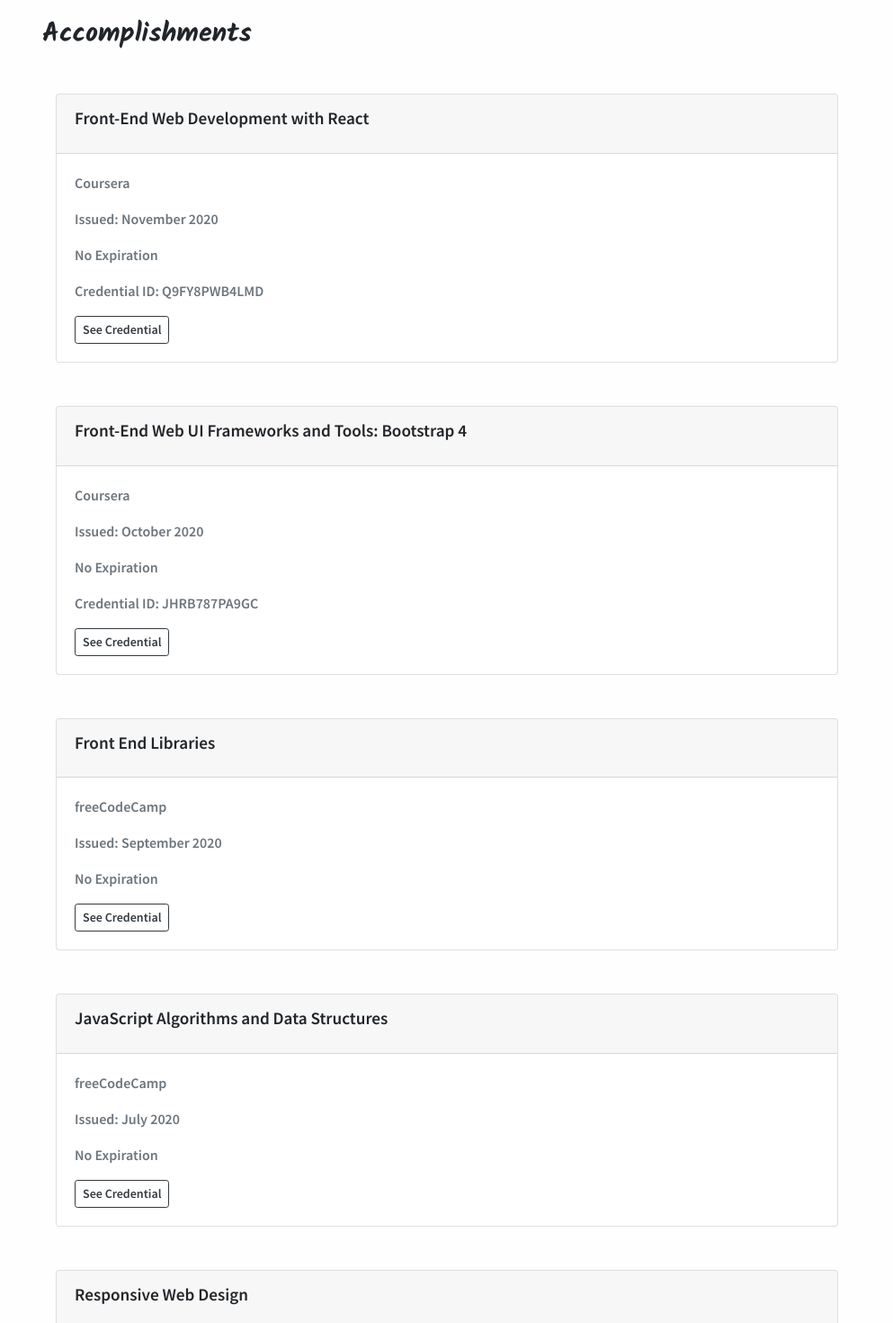
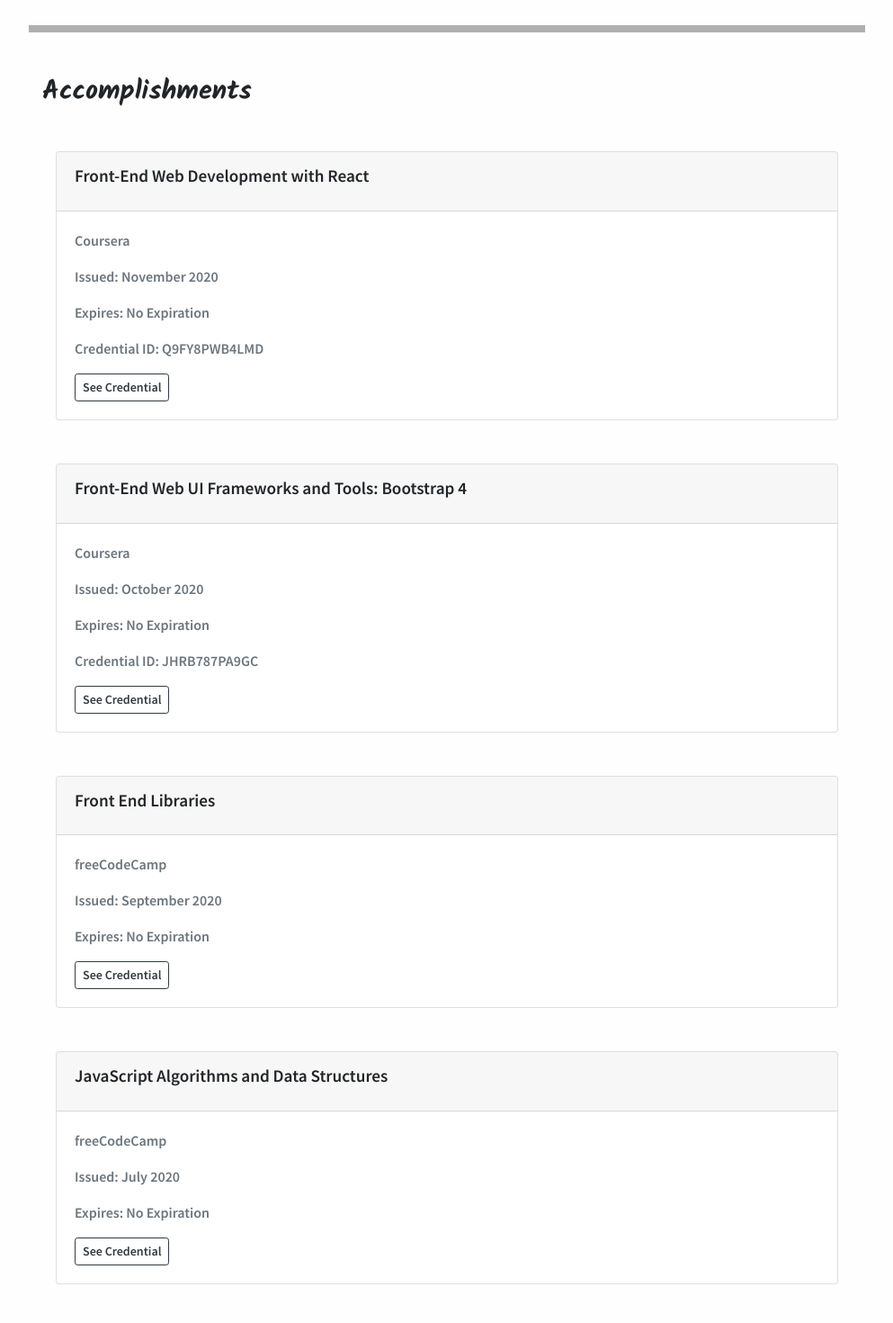
Before and after one commit to JanineLapiz/my-portfolio, a React (Create React App) app: page / in a window 1280 px wide. Shown: the part 2666-4136 px from the top of the page at 90% size, without its empty margins (3-996 px from the left). Built offline with nearby package versions, Linux system fonts and the light colour scheme.

Commit message:
Tweaked grid layout for Projects section

```diff
--- a/src/Components/Accomplishments.jsx
+++ b/src/Components/Accomplishments.jsx
@@ -1,4 +1,6 @@
 import React from 'react';
+import data from '../project-data.json';
+
 
 export default function Accomplishments() {
     return(
@@ -6,120 +8,24 @@
             <h2>Accomplishments</h2>
 
             <div className='container'>
-                <div className='my-5'>
+                {data.accomplishments.map(item =>
+                    <div className='my-5' key={item.id}>
                         <div className='card'>
                             <div className='card-header'>
-                            <div className='card-title'>Front-End Web Development with React</div>
+                                <div className='card-title'>{item.title}</div>
                             </div>
                             <div className='card-body'>
                                 <div className='card-text text-muted'>
-                                <p>Coursera</p>
-                                <p><strong>Issued:</strong> November 2020</p>
-                                <p>No Expiration</p>
-                                <p><strong>Credential ID:</strong> Q9FY8PWB4LMD</p>
-                                <a className='btn btn-outline-dark btn-sm' target='_blank' rel='noreferrer' href='https://www.coursera.org/account/accomplishments/certificate/Q9FY8PWB4LMD'>See Credential</a>
+                                    <p>{item.issued_by}</p>
+                                    <p><strong>Issued:</strong> {item.issued}</p>
+                                    <p><strong>Expires:</strong> {item.expires}</p>
+                                    {item.credential_id && (<p><strong>Credential ID:</strong> {item.credential_id}</p>)}
+                                    <a className='btn btn-outline-dark btn-sm' target='_blank' rel='noreferrer' href={item.credential_url}>See Credential</a>
                                 </div>
                             </div>
                         </div>
                     </div>
-
-                <div className='my-5'>
-                    <div className='card'>
-                        <div className='card-header'>
-                            <div className='card-title'>Front-End Web UI Frameworks and Tools: Bootstrap 4</div>
-                        </div>
-                        <div className='card-body'>
-                            <div className='card-text text-muted'>
-                                <p>Coursera</p>
-                                <p><strong>Issued:</strong> October 2020</p>
-                                <p>No Expiration</p>
-                                <p><strong>Credential ID:</strong> JHRB787PA9GC</p>
-                                <a className='btn btn-outline-dark btn-sm' target='_blank' rel='noreferrer' href='https://www.coursera.org/account/accomplishments/certificate/JHRB787PA9GC'>See Credential</a>
-                            </div>
-                        </div>
-                    </div>
-                </div>
-
-                <div className='my-5'>
-                    <div className='card'>
-                        <div className='card-header'>
-                            <div className='card-title'>Front End Libraries</div>
-                        </div>
-                        <div className='card-body'>
-                            <div className='card-text text-muted'>
-                                <p>freeCodeCamp</p>
-                                <p><strong>Issued:</strong> September 2020</p>
-                                <p>No Expiration</p>
-                                <a className='btn btn-outline-dark btn-sm' target='_blank' rel='noreferrer' href='https://www.freecodecamp.org/certification/blueberryfridge/front-end-libraries'>See Credential</a>
-                            </div>
-                        </div>
-                    </div>
-                </div>
-
-                <div className='my-5'>
-                    <div className='card'>
-                        <div className='card-header'>
-                            <div className='card-title'>JavaScript Algorithms and Data Structures</div>
-                        </div>
-                        <div className='card-body'>
-                            <div className='card-text text-muted'>
-                                <p>freeCodeCamp</p>
-                                <p><strong>Issued:</strong> July 2020</p>
-                                <p>No Expiration</p>
-                                <a className='btn btn-outline-dark btn-sm' target='_blank' rel='noreferrer' href='https://www.freecodecamp.org/certification/blueberryfridge/javascript-algorithms-and-data-structures'>See Credential</a>
-                            </div>
-                        </div>
-                    </div>
-                </div>
-
-                <div className='my-5'>
-                    <div className='card'>
-                        <div className='card-header'>
-                            <div className='card-title'>Responsive Web Design</div>
-                        </div>
-                        <div className='card-body'>
-                            <div className='card-text text-muted'>
-                                <p>freeCodeCamp</p>
-                                <p><strong>Issued:</strong> July 2020</p>
-                                <p>No Expiration</p>
-                                <a className='btn btn-outline-dark btn-sm' target='_blank' rel='noreferrer' href='https://www.freecodecamp.org/certification/blueberryfridge/responsive-web-design'>See Credential</a>
-                            </div>
-                        </div>
-                    </div>
-                </div>
-
-                <div className='my-5'>
-                    <div className='card'>
-                        <div className='card-header'>
-                            <div className='card-title'>Board of Agricultural and Biosystems Engineering</div>
-                        </div>
-                        <div className='card-body'>
-                            <div className='card-text text-muted'>
-                                <p>Philippine Professional Regulation Commission</p>
-                                <p><strong>Issued:</strong> December 2019</p>
-                                <p><strong>Expires:</strong> May 2022</p>
-                                <p><strong>Credential ID:</strong> 0010532</p>
-                            </div>
-                        </div>
-                    </div>
-                </div>
-
-                <div className='my-5'>
-                    <div className='card'>
-                        <div className='card-header'>
-                            <div className='card-title'>Bachelor's Degree in Agricultural and Biosystems Engineering</div>
-                        </div>
-                        <div className='card-body'>
-                            <div className='card-text text-muted'>
-                                <p>University of the Philippines Los Baños</p>
-                                <p><strong>Issued:</strong> January 2019</p>
-                                <p>No Expiration</p>
-                            </div>
-                        </div>
-                    </div>
-                </div>
-
-
+                )}
             </div>
         </div>
     );
--- a/src/Components/Projects.jsx
+++ b/src/Components/Projects.jsx
@@ -9,9 +9,9 @@
 
             <div id='cp-projects' className='my-5'>
                 <h3>CodePen</h3>
-                <div class="projects">{data.codepen.map(item => {
+                <div className="projects px-5 py-3">{data.projects.codepen.map(item => {
                     return (
-                    <a role='button' class='btn' href={item.url} target='_blank' rel='noreferrer'><figure>
+                    <a role='button' className='btn mx-5' href={item.url} target='_blank' rel='noreferrer' key={item.id}><figure>
                         <img src={item['img-url']} alt={item.name} />
                         <figcaption>{item.name}</figcaption>
                     </figure></a>
@@ -21,9 +21,9 @@
 
             <div id='heroku-projects' className='my-5'>
                 <h3>Heroku</h3>
-                <div class="projects">{data.heroku.map(item => {
+                <div class="projects px-5 py-3">{data.projects.heroku.map(item => {
                     return (
-                    <figure>
+                    <figure key={item.id} className='mx-5'>
                         <img src={item["img-url"]} alt={item.name} />
                         <figcaption class='col px-2'>
                             <a role='button' className='btn btn-dark btn-block mt-3' href={item['img-url']} target='_blank' rel='noreferrer'>{item.name}</a>
--- a/src/project-data.json
+++ b/src/project-data.json
@@ -1,4 +1,5 @@
 {
+    "projects": {
         "codepen": [
             {"id": 1,
             "name": "Pomodoro Clock",
@@ -40,4 +41,63 @@
             "repository": "https://github.com/BlueberryFridge/my-portfolio"
             }
         ]
+    },
+    "accomplishments": [
+        {"id": 8,
+        "title": "Front-End Web Development with React",
+        "issued_by": "Coursera",
+        "issued": "November 2020",
+        "expires": "No Expiration",
+        "credential_id": "Q9FY8PWB4LMD",
+        "credential_url": "https://www.coursera.org/account/accomplishments/certificate/Q9FY8PWB4LMD"
+        },
+        {"id": 9,
+        "title": "Front-End Web UI Frameworks and Tools: Bootstrap 4",
+        "issued_by": "Coursera",
+        "issued": "October 2020",
+        "expires": "No Expiration",
+        "credential_id": "JHRB787PA9GC",
+        "credential_url": "https://www.coursera.org/account/accomplishments/certificate/JHRB787PA9GC"
+        },
+        {"id": 10,
+        "title": "Front End Libraries",
+        "issued_by": "freeCodeCamp",
+        "issued": "September 2020",
+        "expires": "No Expiration",
+        "credential_id": null,
+        "credential_url": "https://www.freecodecamp.org/certification/blueberryfridge/front-end-libraries"
+        },
+        {"id": 11,
+        "title": "JavaScript Algorithms and Data Structures",
+        "issued_by": "freeCodeCamp",
+        "issued": "July 2020",
+        "expires": "No Expiration",
+        "credential_id": null,
+        "credential_url": "https://www.freecodecamp.org/certification/blueberryfridge/javascript-algorithms-and-data-structures"
+        },
+        {"id": 12,
+        "title": "Responsive Web Design",
+        "issued_by": "freeCodeCamp",
+        "issued": "July 2020",
+        "expires": "No Expiration",
+        "credential_id": null,
+        "credential_url": "https://www.freecodecamp.org/certification/blueberryfridge/responsive-web-design"
+        },
+        {"id": 13,
+        "title": "Board of Agricultural and Biosystems Engineering",
+        "issued_by": "Philippine Professional Regulation Commission",
+        "issued": "December 2019",
+        "expires": "May 2022",
+        "credential_id": "0010532",
+        "credential_url": null
+        },
+        {"id": 14,
+        "title": "Bachelor's Degree in Agricultural and Biosystems Engineering",
+        "issued_by": "University of the Philippines Los Baños",
+        "issued": "January 2019",
+        "expires": "No Expiration",
+        "credential_id": null,
+        "credential_url": null
         }
+    ]
+}
```
Also changed, not shown: src/Components/Contact.jsx (+5 -5 lines). Lines whose indentation alone changed are shown as unchanged.
